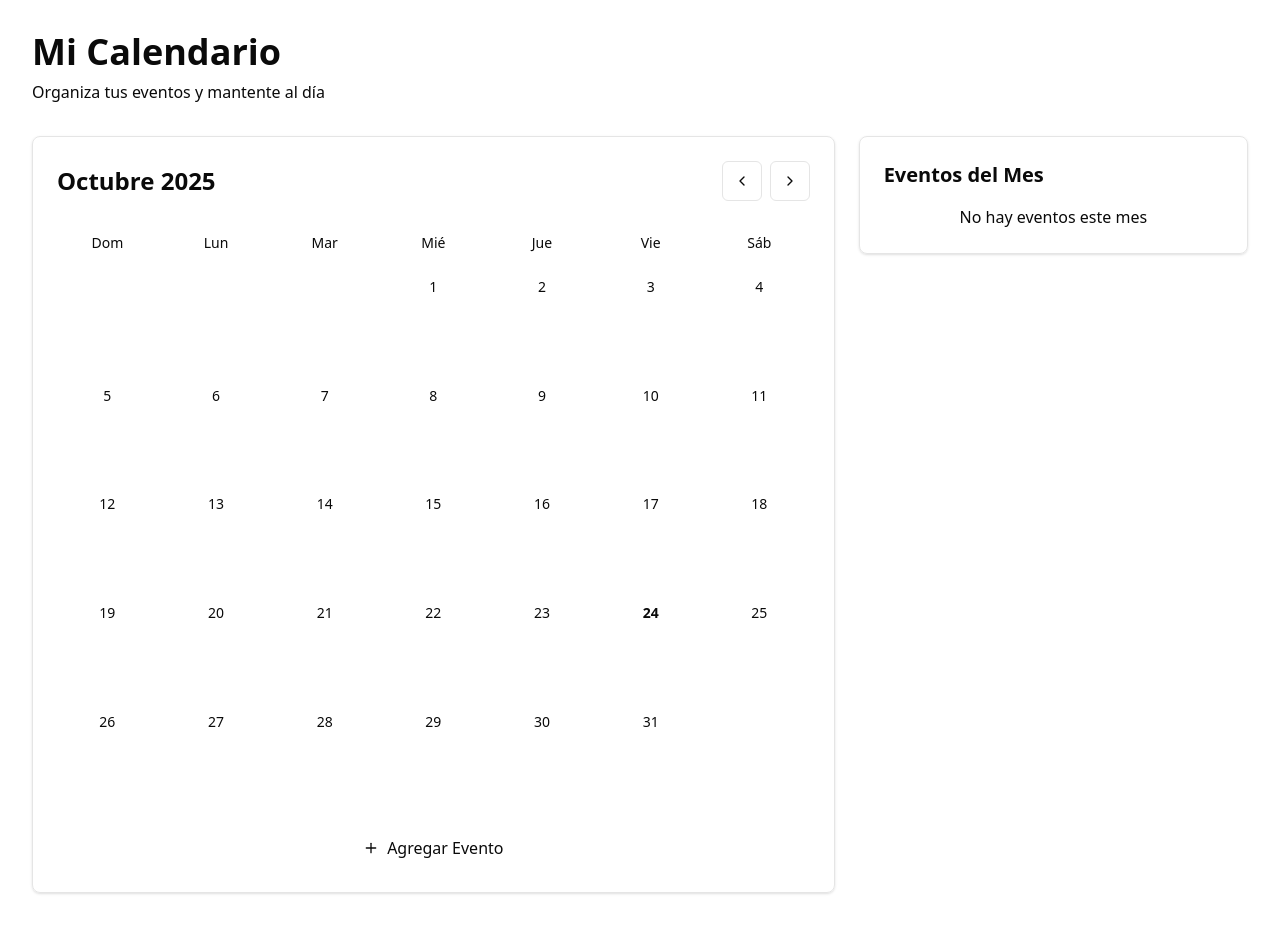
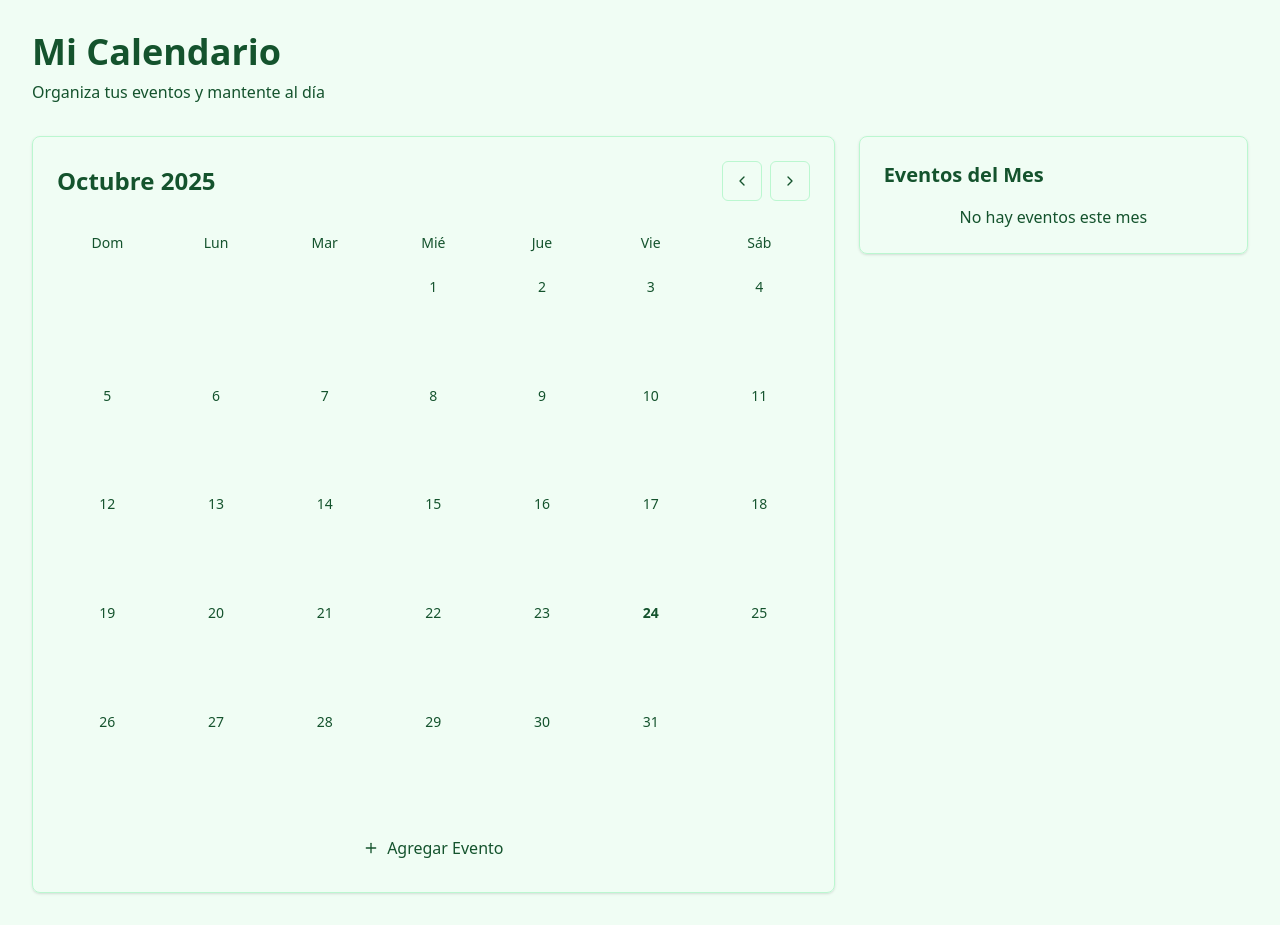
Before and after one commit to ferjbadev/DailyAgenda, a React (Vite) app: page / in a window 1280 px wide. Built offline with nearby package versions, Linux system fonts and the light colour scheme.

Commit message:
update index: add color

```diff
--- a/src/index.css
+++ b/src/index.css
@@ -1,21 +1,21 @@
 @import "tailwindcss";
 
 @theme {
-  --color-background: #ffffff;
-  --color-foreground: #0a0a0a;
+  --color-background: #f0fdf4;
+  --color-foreground: #14532d;
   --color-card: #ffffff;
-  --color-card-foreground: #0a0a0a;
-  --color-primary: #171717;
-  --color-primary-foreground: #fafafa;
-  --color-muted: #f5f5f5;
-  --color-muted-foreground: #737373;
-  --color-accent: #f5f5f5;
-  --color-accent-foreground: #171717;
+  --color-card-foreground: #166534;
+  --color-primary: #16a34a;
+  --color-primary-foreground: #ffffff;
+  --color-muted: #dcfce7;
+  --color-muted-foreground: #15803d;
+  --color-accent: #22c55e;
+  --color-accent-foreground: #ffffff;
   --color-destructive: #ef4444;
-  --color-destructive-foreground: #fafafa;
-  --color-border: #e5e5e5;
-  --color-input: #e5e5e5;
-  --color-ring: #0a0a0a;
+  --color-destructive-foreground: #ffffff;
+  --color-border: #bbf7d0;
+  --color-input: #86efac;
+  --color-ring: #16a34a;
 }
 
 * {
```
